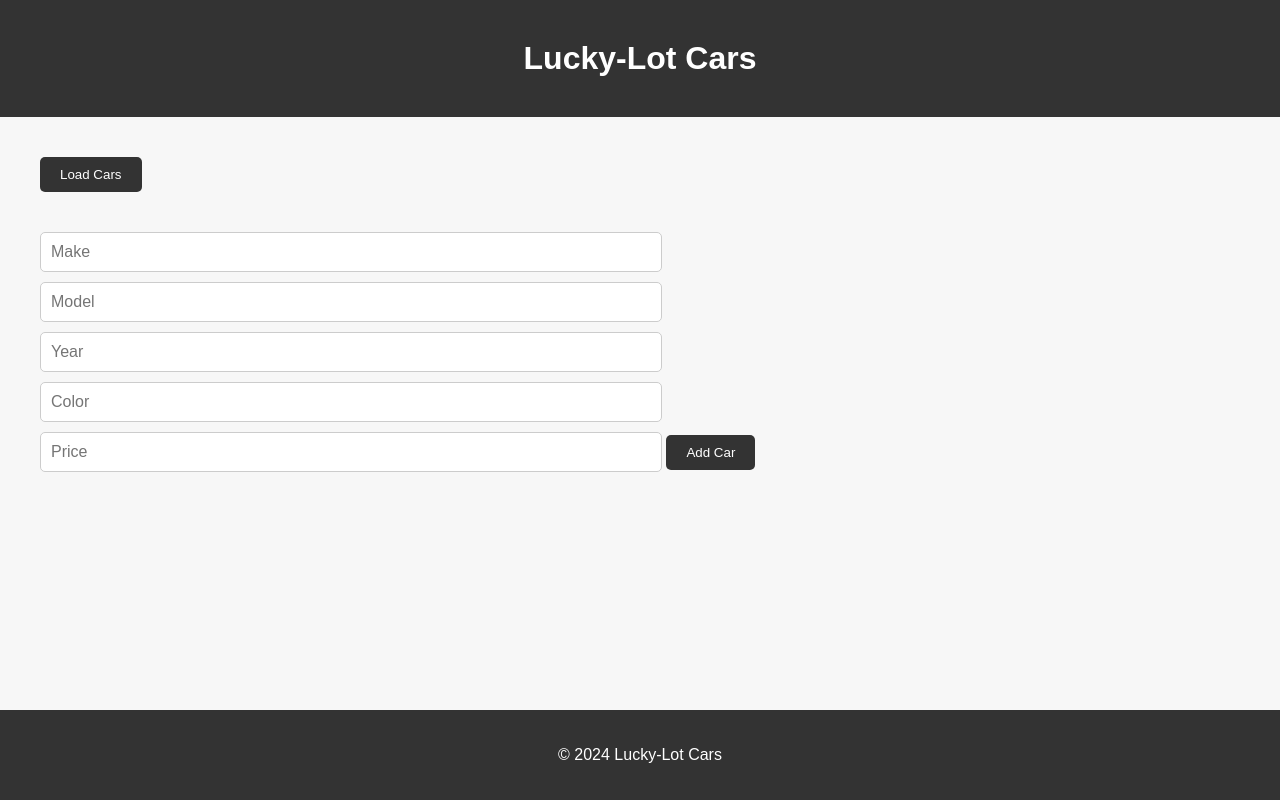
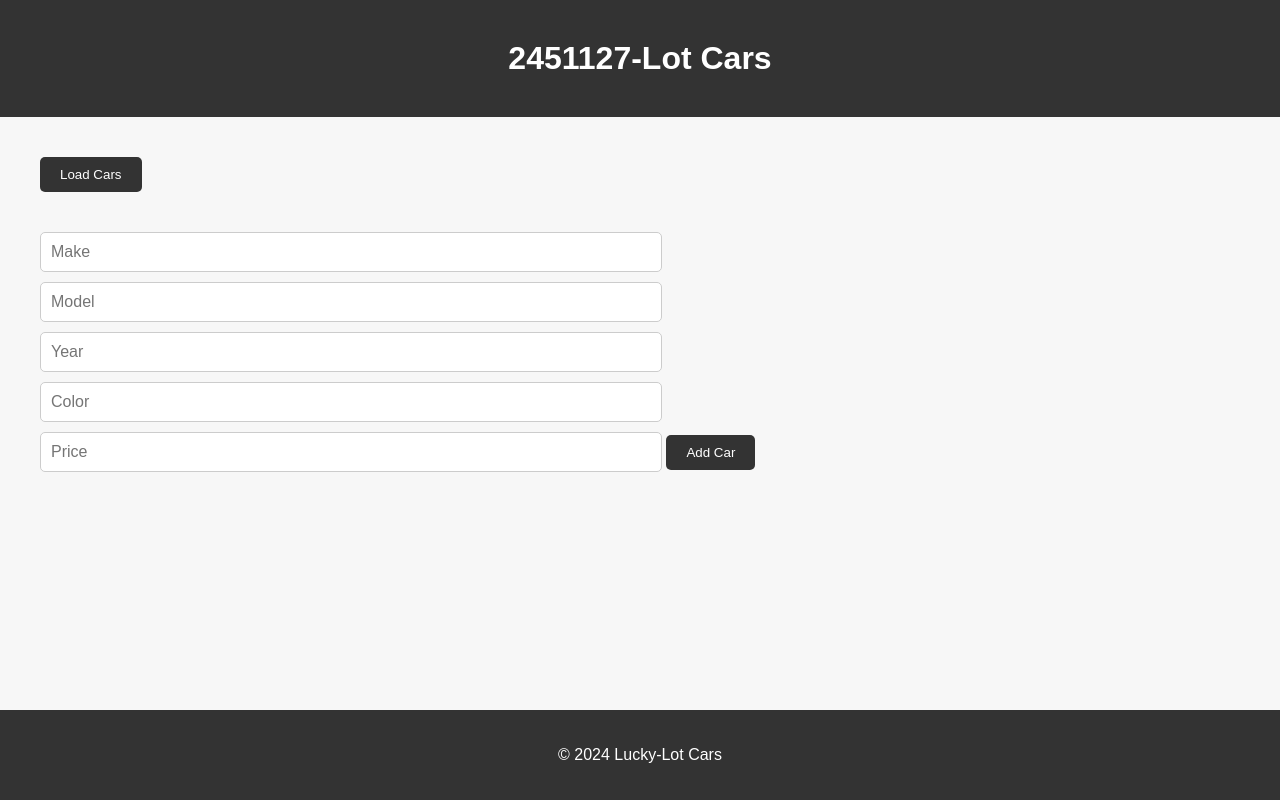
Before and after one commit to OmphilegapeMbelle/2451127-sd-lab6, a plain HTML site: page index.html in a window 1280 px wide. Drawn offline with Linux system fonts and the light colour scheme.

Commit message:
Lab contents

```diff
--- a/index.html
+++ b/index.html
@@ -4,7 +4,7 @@
 <head>
     <meta charset="UTF-8">
     <meta name="viewport" content="width=device-width, initial-scale=1.0">
-    <title>Lucky-Lot Cars</title>
+    <title>2451127-Lot Cars</title>
     <link rel="stylesheet" href="./style.css">
     <script src="script.js" defer></script>
 
@@ -13,7 +13,7 @@
 <body>
     <header>
         <div class="container">
-            <h1>Lucky-Lot Cars</h1>
+            <h1>2451127-Lot Cars</h1>
         </div>
     </header>
     <main>
```
